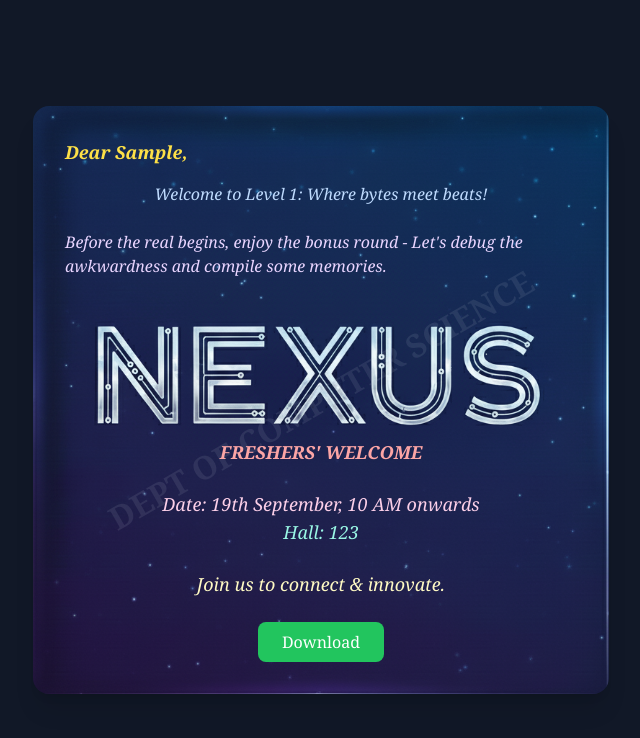
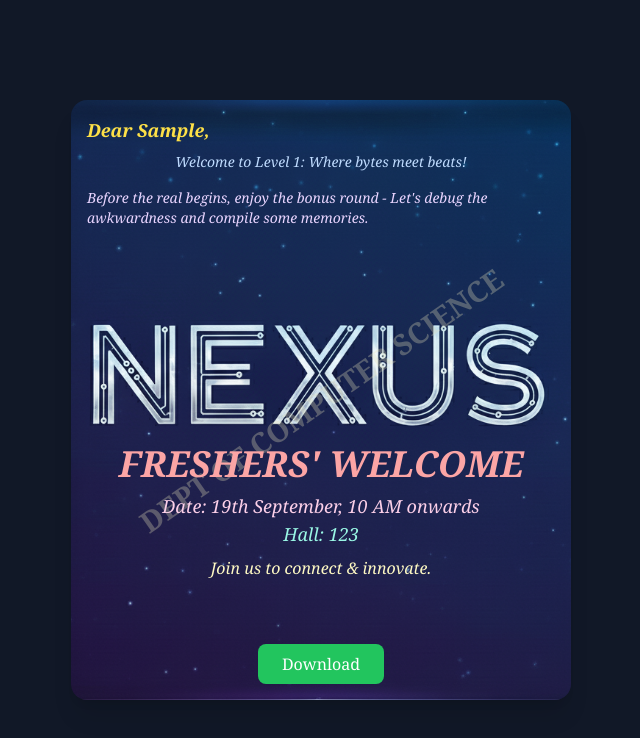
Before and after one commit to Rudra20deb/invitation_card, a plain HTML site: page index.html in a window 1280 px wide. Both pictures are taken after typing "Sample" into the empty fields and a click on the button "Submit". Shown: the whole page, without its empty margins (319-959 px from the left). Drawn offline with nearby package versions, Linux system fonts and the light colour scheme.

Commit message:
Update index.html

```diff
--- a/index.html
+++ b/index.html
@@ -6,23 +6,23 @@
   <title>Nexus Freshers' Welcome</title>
   <script src="https://cdn.tailwindcss.com"></script>
   <style>
-    /* Custom gradient for the card background, if desired */
+
     .card-gradient-bg {
-      background-image: linear-gradient(to bottom right, #2c3e50, #4a69bd); /* Dark blue/grey to brighter blue */
+      background-image: linear-gradient(to bottom right, #2c3e50, #4a69bd);
     }
 
     .watermark {
       position: absolute;
       top: 50%;
       left: 50%;
-      transform: translate(-50%, -50%) rotate(-30deg);
-      opacity: 0.1;
-      font-size: 2rem;
+      transform: translate(-50%, -50%) rotate(-35deg);
+      opacity: 0.3;
+      font-size: 1.8rem;
       font-weight: bold;
       white-space: nowrap;
       pointer-events: none;
       user-select: none;
-      color: #cbd5e1; /* Light gray for watermark */
+      color: #e8e4bb;
     }
     .no-print {
       display: none !important;
@@ -36,60 +36,61 @@
     <button onclick="generateCard()" class="mt-4 px-6 py-2 bg-blue-500 text-white rounded-lg hover:bg-blue-600 transition">Submit</button>
   </div>
 
-  <div id="card-section" class="hidden relative bg-cover bg-center p-8 rounded-2xl shadow-xl w-full max-w-xl flex flex-col justify-between card-gradient-bg text-gray-100" style=" background-image: url('ff.png'); font-family: 'Georgia', serif;">
-    <div class="watermark">DEPT OF COMPUTER SCIENCE</div>
+<div id="card-section"
+  class="hidden relative bg-cover bg-center p-4 rounded-2xl shadow-xl
+         w-full max-w-[500px] h-auto aspect-[5/6] flex flex-col justify-between
+         card-gradient-bg text-gray-100 overflow-hidden"
+  style="background-image: url('ff.png'); font-family: 'Georgia', serif;">
 
-    <div class="text-left relative z-10">
-      <p id="greeting" class="text-lg font-semibold mb-4 italic text-yellow-300"></p>
-      <p class="text-md mb-6 text-center italic text-blue-200">Welcome to Level 1: Where bytes meet beats!</p>
-      <p class="text-md mb-6 text-left italic text-purple-200">Before the real begins, enjoy the bonus round - Let's debug the awkwardness and compile some memories.</p>
-    </div>
+  <div class="watermark">DEPT OF COMPUTER SCIENCE</div>
 
-    <div class="text-center relative z-10">
-      <h1 class="text-5xl font-extrabold mb-4 tracking-wide uppercase text-green-300"></h1>
-      <h1> </h1>
-      <br>
-      <br>
-      <p><br>
-      <br><br></p>
 
-      <p class="text-lg text-5xl italic font-bold text-red-300">FRESHERS' WELCOME</p>
-      <P><br></P>
-      <p class="text-lg italic text-pink-200">Date: 19th September, 10 AM onwards</p>
-      <p class="text-lg italic text-teal-200">Hall: 123</p>
-      <br>
-
-      <p class="text-lg mb-6 italic text-yellow-100">Join us to connect & innovate.</p>
-    </div>
-
-    <div class="text-center relative z-10">
-      <button id="downloadBtn" onclick="downloadCard()" class="px-6 py-2 bg-green-500 rounded-lg hover:bg-green-600 transition text-white">Download</button>
-    </div>
+  <div class="text-left relative z-10">
+    <p id="greeting" class="text-base sm:text-lg font-semibold mb-2 italic text-yellow-300"></p>
+    <p class="text-sm sm:text-md mb-4 text-center italic text-blue-200">
+      Welcome to Level 1: Where bytes meet beats!
+    </p>
+    <p class="text-sm sm:text-md mb-4 text-left italic text-purple-200">
+      Before the real begins, enjoy the bonus round - Let's debug the awkwardness and compile some memories.
+    </p>
   </div>
 
+  <!-- Title & Event Details -->
+  <div class="text-center relative z-10 flex-1 flex flex-col justify-center">
+    <h1 class="text-4xl sm:text-5xl font-extrabold mb-2 tracking-wide uppercase text-green-300"></h1>
+    <h1><br></h1>
+    <p><br><br><br><br><br></p>
+    <p class="text-2xl sm:text-4xl italic font-bold text-red-300">FRESHERS' WELCOME</p>
+    <p class="text-sm sm:text-lg italic text-pink-200 mt-2">Date: 19th September, 10 AM onwards</p>
+    <p class="text-sm sm:text-lg italic text-teal-200">Hall: 123</p>
+    <p class="text-sm sm:text-base italic text-yellow-100 mt-2">Join us to connect & innovate.</p>
+  </div>
+
+  <div class="text-center relative z-10 mt-4">
+    <button id="downloadBtn" onclick="downloadCard()"
+      class="px-4 py-2 sm:px-6 sm:py-2 bg-green-500 rounded-lg hover:bg-green-600 transition text-white">
+      Download
+    </button>
+  </div>
+</div>
+
+
   <script>
-    function sanitizeName(name) {
-      // Trim whitespace from the beginning and end
+    function rudra(name) {
       let sanitized = name.trim();
-
-      // Check for numbers or special characters
-      const regex = /[^a-zA-Z\s]/; // Matches anything that is NOT a letter or a space
+      const regex = /[^a-zA-Z\s]/;
       if (regex.test(sanitized)) {
         alert("Error: Name contains numbers or special characters. Please enter a valid name.");
-        return null; // Return null to indicate an error
+        return null;
       }
-
-      // Take only the first name
       const firstName = sanitized.split(' ')[0];
-
-      // Capitalize the first letter
       return firstName.charAt(0).toUpperCase() + firstName.slice(1).toLowerCase();
     }
 
     function generateCard() {
       const nameInput = document.getElementById('nameInput');
       const name = nameInput.value;
-      const processedName = sanitizeName(name);
+      const processedName = rudra(name);
 
       if(processedName) {
         document.getElementById('greeting').innerText = `Dear ${processedName},`;
@@ -100,19 +101,17 @@
 
    function downloadCard() {
       const downloadBtn = document.getElementById('downloadBtn');
-      downloadBtn.classList.add('hidden'); // hide before capture
-
+      downloadBtn.classList.add('hidden');
       html2canvas(document.getElementById('card-section'), { useCORS: true }).then(canvas => {
         let link = document.createElement('a');
         link.download = 'invitation_card.png';
         link.href = canvas.toDataURL();
         link.click();
-        downloadBtn.classList.remove('hidden'); // show again after capture
+        downloadBtn.classList.remove('hidden');
       });
     }
   </script>
 
   <script src="https://cdnjs.cloudflare.com/ajax/libs/html2canvas/1.4.1/html2canvas.min.js"></script>
 </body>
-
 </html>
```
